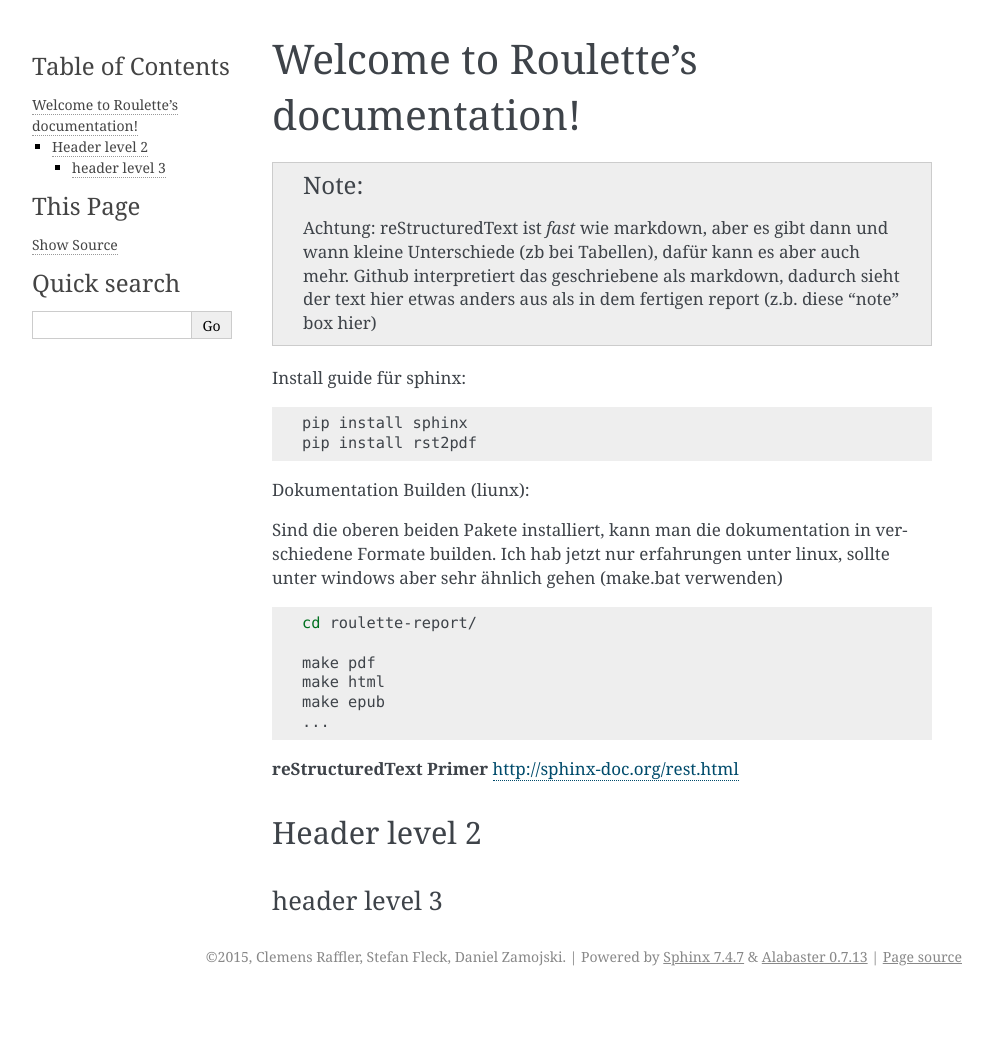
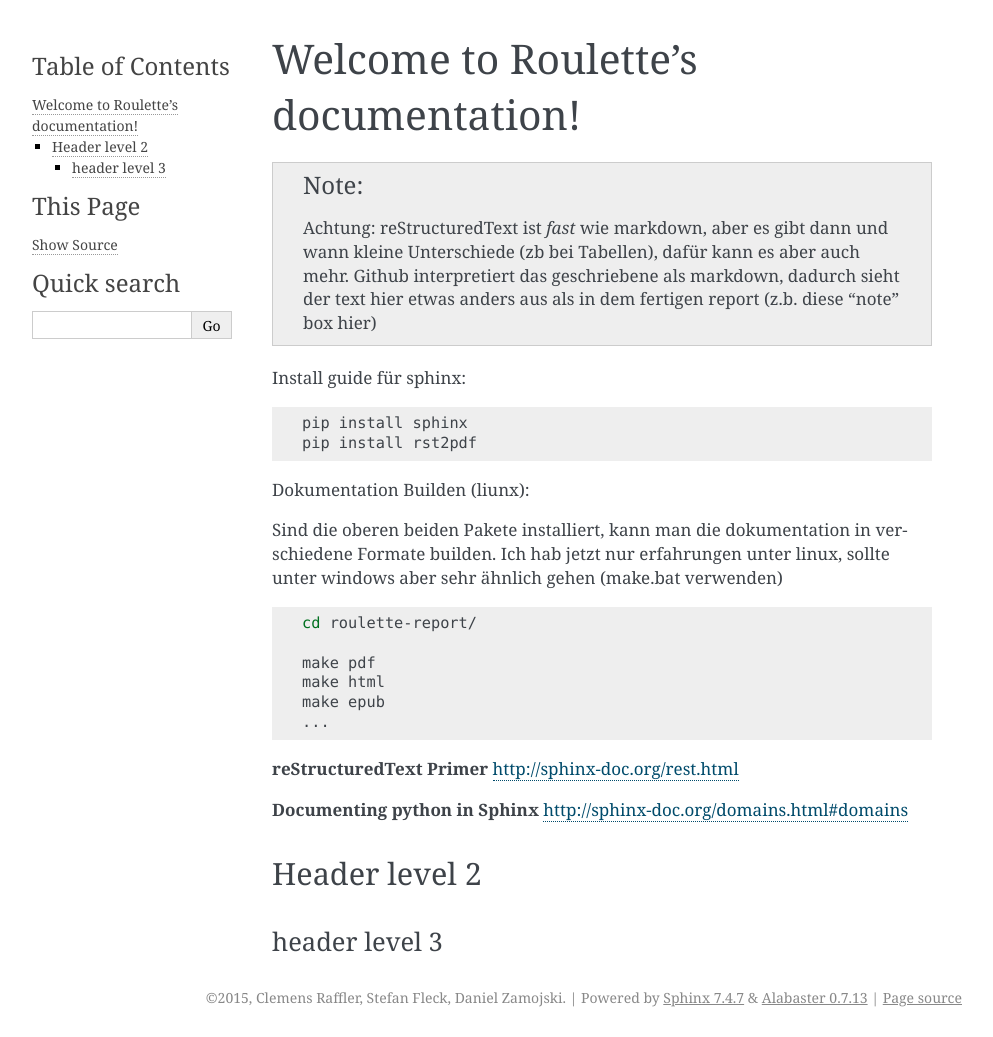
Before and after one commit to root676/G08_python_for_geosciences, a Sphinx documentation site: the page built from homework1/roulette-report/source/index.rst, in a window 1280 px wide. Shown: the whole page, without its empty margins (148-1141 px from the left). Built offline with Sphinx 7.4.7, drawn with Linux system fonts in a browser that asks for light colours; before the commit the page ends 996 px from its top, so only the background shows below that.

Commit message:
Update index.rst

```diff
--- a/homework1/roulette-report/source/index.rst
+++ b/homework1/roulette-report/source/index.rst
@@ -40,6 +40,9 @@ sollte unter windows aber sehr ähnlich gehen (make.bat verwenden)
 **reStructuredText Primer**
 http://sphinx-doc.org/rest.html
 
+**Documenting python in Sphinx**
+http://sphinx-doc.org/domains.html#domains
+
 Header level 2
 --------------
 
```
